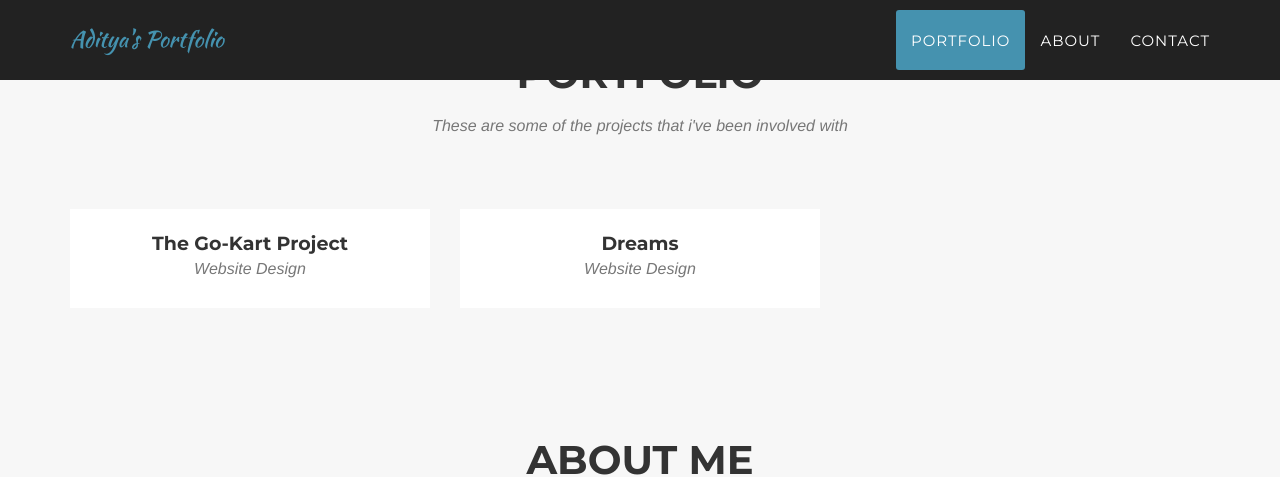
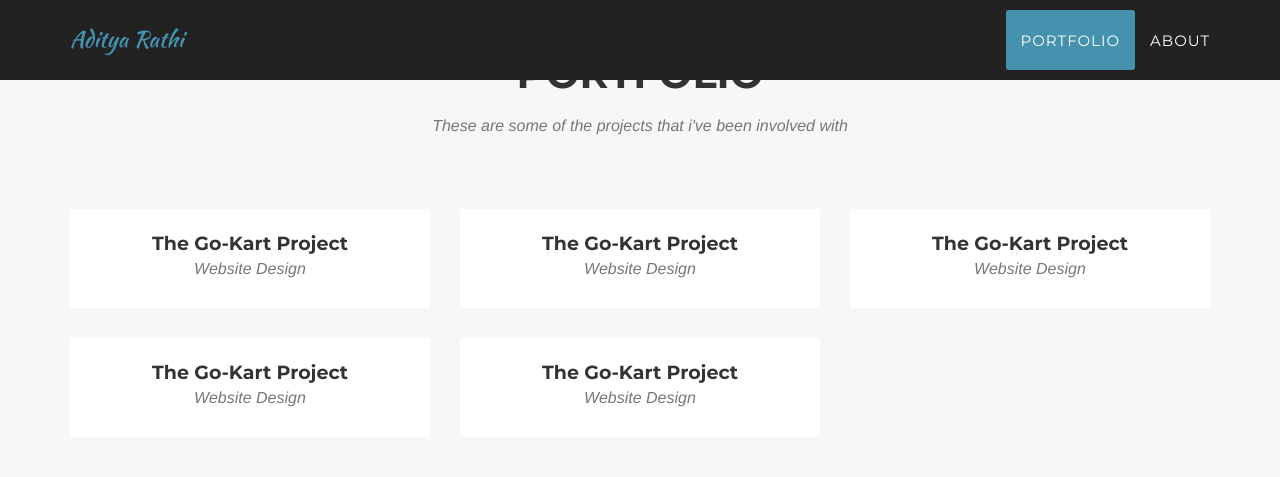
Before and after one commit to aditya-rathi/aditya-rathi.github.io, a Jekyll site: the page built from _posts/2017-12-01-Go-Kart.markdown, in a window 1280 px wide and 1400 px high, scrolled down 756 px. Shown: the top 477 px of the window. Built offline with Jekyll 4.4.1, drawn with Linux system fonts in a browser that asks for light colours; some web fonts are replaced; some of the changed text lies outside the part shown; grey boxes are pictures that could not be loaded.

Commit message:
further updates

```diff
--- a/_config.yml
+++ b/_config.yml
@@ -2,9 +2,9 @@ url: https://y7kim.github.io
 baseurl:
 
 # Site settings
-title: Aditya's Portfolio
+title: Aditya Rathi
 email: rathi.aditya@iitgn.ac.in
-description: "My Portfolio"
+description: "Aditya Rathi is a senior undergraduate in mechanical engineering at IIT Gandhinagar."
 
 
 
@@ -18,7 +18,7 @@ social:
     url: https://www.instagram.com/adityarathi14/
   - title: github
     url: https://github.com/aditya-rathi
-  - title: mail
+  - title: envelope-o
     url: mailto:rathi.aditya@iitgn.ac.in
 
 # Postal address (add as many lines as necessary)
--- a/_includes/about.html
+++ b/_includes/about.html
@@ -24,8 +24,12 @@
                     </div>
                 </div>
 
-                <div class="col-sm-6 text-center">
-                    <p class="large text">Lorem ipsum dolor sit amet, consectetur adipisicing elit. Aut eaque, laboriosam veritatis, quos non quis ad perspiciatis, totam corporis ea, alias ut unde.</p>
+                <div class="col-sm-6 text-justify">
+                    <p class="large text">I am a senior undergraduate at the Indian Institute of Technology Gandhinagar (IITGN) majoring in mechanical engineering. During my time here, I have become interested in the field of controls and particularly its applications in robotics.</p>
+					<p class="large text">Throughout my undergraduate course, I have gone through a wide variety of courses such as heat and mass transfer, fluid mechanics, dynamics and vibrations, control systems. These allowed me to simultaneously explore the various fields within mechanical engineering and narrow down on those that captured my attention. Thus, I can confidently say that I am passionate about controls and want to find out how deep this rabbit hole goes.</p>
+					<p class="large text">This feeling motivated me to take up various projects related to controls. Some of these were designing a four-wheeled independently powered and steered system aiming to minimize slip or the path planning of mobile robots using a separately mounted visual system. These projects have also given me an internal perspective into the work of a control systems engineer and have reinforced my beliefs.</p>
+					<p class="large text">Aside from controls, I have also tried to gain hands-on experience by attempting to build things from scratch. Hence I was motivated to begin the go-kart project and make our all-terrain vehicle to participate in the SAE eBAJA competition.</p>
+					<p class="large text">However, some of the most critical life-lessons such as time management, working in groups, creativity, organizational and planning skills are some of the things that I learned outside the classroom when working on projects and assignments. I also found time to explore other, more creative, avenues such as photography and animation. Most importantly, I made some fantastic friends and peers and created memories that I will cherish forever.</p>
                 </div>
 
             </div>
--- a/_includes/header.html
+++ b/_includes/header.html
@@ -24,9 +24,6 @@
                     <li>
                         <a class="page-scroll" href="#about">About</a>
                     </li>
-                    <li>
-                        <a class="page-scroll" href="#contact">Contact</a>
-                    </li>
                 </ul>
             </div>
             <!-- /.navbar-collapse -->
--- a/_layouts/default.html
+++ b/_layouts/default.html
@@ -9,7 +9,7 @@
     {% include header.html %}
     {% include portfolio_grid.html %}
     {% include about.html %}
-    {% include contact.html %}
+
     {% include footer.html %}
     {% include modals.html %}
     {% include js.html %}
--- a/_posts/2017-12-01-Go-Kart.markdown
+++ b/_posts/2017-12-01-Go-Kart.markdown
@@ -2,14 +2,12 @@
 title: The Go-Kart Project
 subtitle: Website Design
 layout: default
-modal-id: 2
+modal-id: 1
 date: 2017-12-01
 img: dreams.png
 thumbnail: dreams-thumbnail.png
 alt: image-alt
-project-date: August 2017
-#client: Start Bootstrap
-#category: Web Development
-description: For the first group, i.e. for p, div, and heading elements, the align attribute is in principle deprecated, and a document using it does not conform to a "Strict" version of HTML syntax. For the second group, i.e. for elements for table markup, it is not deprecated. (It's hard to see why. The attribute is basically presentational in both cases, and the general idea is that presentational suggestions should be made in a style sheet, not in HTML.)
+project-date: Aug '17 - Dec '17
+description:  The Go-Kart project was an ambitious attempt to build the very first in-house go-kart at IIT Gandhinagar. As fresh sophomores, I along with a few of my friends decided to take on this project as a way to get hands-on experience of building something from scratch.</p><p align="justify">Initially we created a proposal documenting the rough design, a list of parts and an approximate budget of the entire car. After getting this proposal approved we started manufacturing the car. The first step was welding the frame which provided a base for mounting everything else. Then we worked simultaneously on the steering and power systems. Majority of the components were made in house while some such as the engine, were purchased and assembled. Once completed we moved on to the braking system and finishing the car.</p><p align="justify"> It was a joy to see the car first roll under its own power. Then we began testing it thoroughly. During testing, however, the real axle broke off unable to sustain the weight of the car with the rider. While heartbreaking, we did not give up hope and worked hard to replace the rear axle with a solid one much stronger than the previous one.</p><p align="justify"> With some finishing touches the go-kart was finally complete. The car was showcased in the campus and was a success.
 
 ---
```
Also changed, not shown: _posts/2014-07-18-project-1.markdown (deleted, +0 -15 lines), _posts/2017-12-01-4wheel-M&M.markdown (added, +15 -0 lines), _posts/2017-12-01-Heart-sensor.markdown (added, +15 -0 lines), _posts/2017-12-01-SAE-eBaja.markdown (added, +15 -0 lines), _posts/2017-12-01-handsensing.markdown (added, +15 -0 lines).
